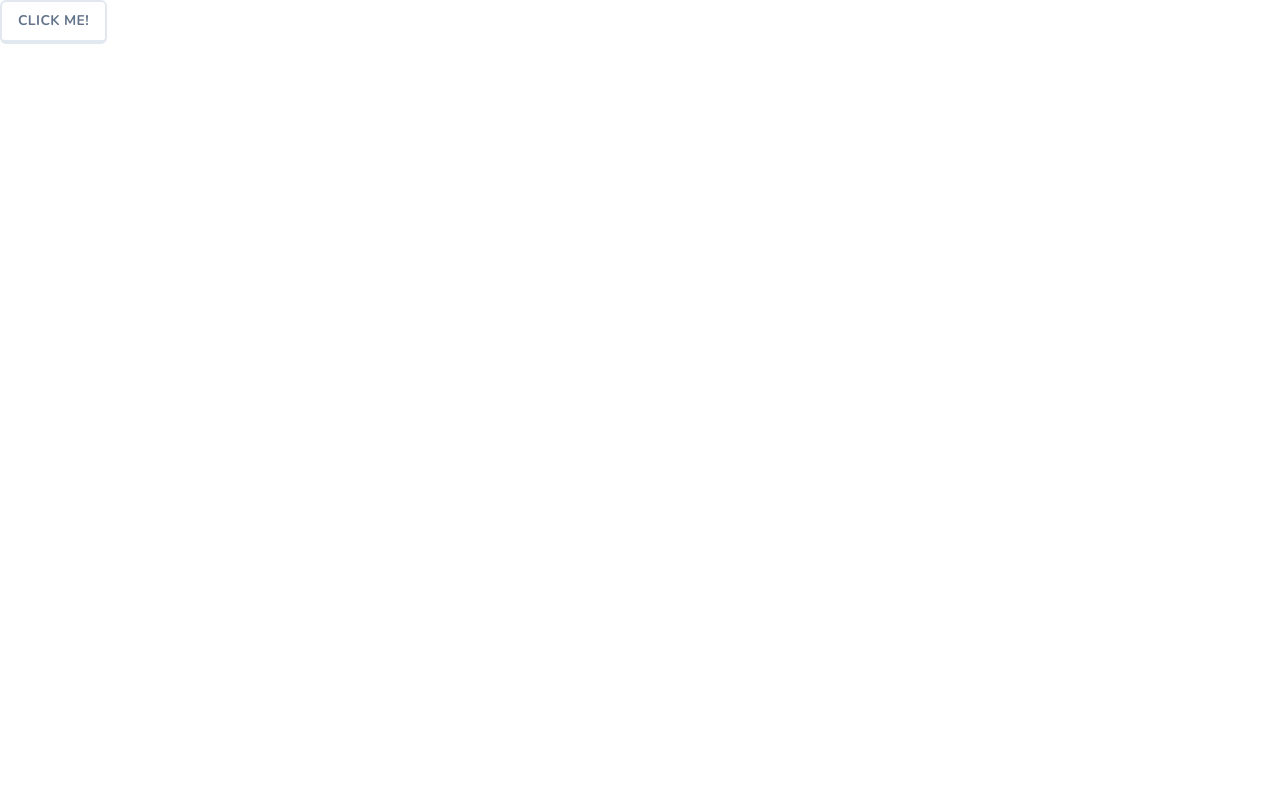
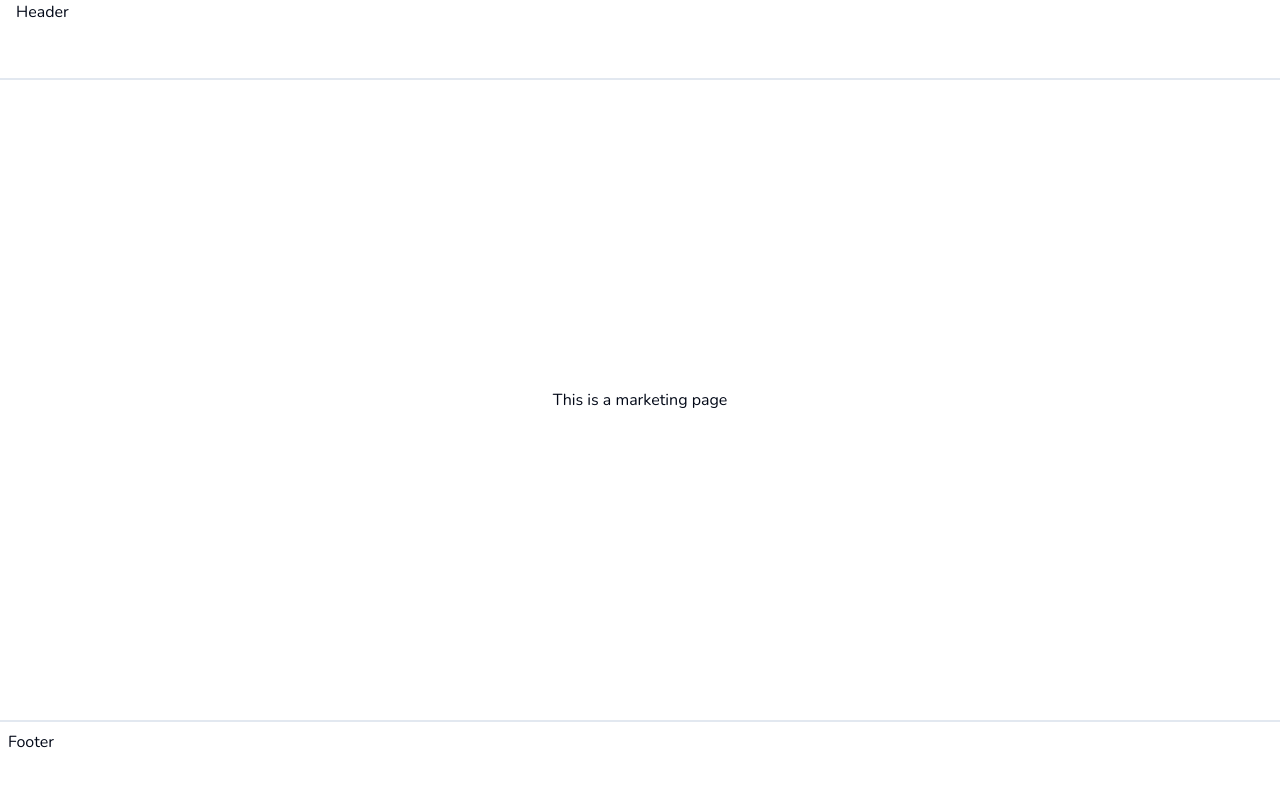
Before and after one commit to charlottewiltshire0/ShareLearn, a Next.js app: page / in a window 1280 px wide. Shown: the top 786 px of the page. Built offline with nearby package versions, Linux system fonts and the light colour scheme.

Commit message:
Marketing Skeleton

```diff
--- /dev/null
+++ b/app/(marketing)/footer.tsx
@@ -0,0 +1,7 @@
+export const Footer = () => {
+    return (
+        <footer className="hidden lg:block h-20 w-full border-t-2 border-slate-200 p-2">
+            Footer
+        </footer>
+    )
+}
--- /dev/null
+++ b/app/(marketing)/header.tsx
@@ -0,0 +1,7 @@
+export const Header = () => {
+    return (
+        <header className="h-20 w-full border-b-2 border-slate-200 px-4">
+            Header
+        </header>
+    )
+}
--- /dev/null
+++ b/app/(marketing)/layout.tsx
@@ -0,0 +1,22 @@
+import React from "react";
+
+import {Header} from "@/app/(marketing)/header";
+import {Footer} from "@/app/(marketing)/footer";
+
+type Props = {
+    children: React.ReactNode
+};
+
+const Marketing = ({children}: Props) => {
+    return (
+        <div className="min-h-screen flex flex-col">
+            <Header />
+            <main className="flex-1 flex flex-col items-center justify-center">
+                {children}
+            </main>
+            <Footer />
+        </div>
+    );
+};
+
+export default Marketing;
--- a/app/page.tsx
+++ b/app/(marketing)/page.tsx
@@ -2,8 +2,8 @@
 
 export default function Home() {
   return (
-      <div className="text-2xl">
-        <Button>Click Me!</Button>
+      <div>
+          This is a marketing page
       </div>
   )
 }
```
